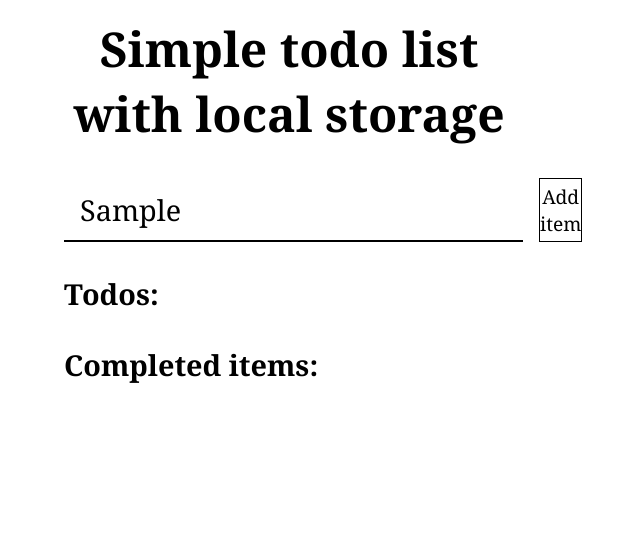
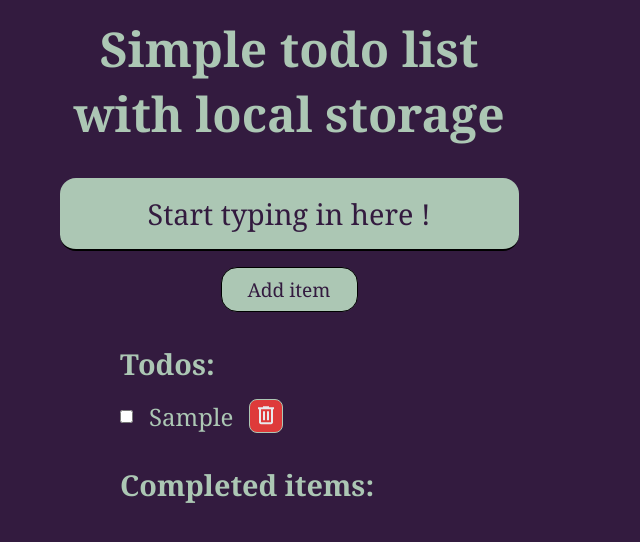
Before and after one commit to Josip1123/todo, a plain HTML site: page index.html in a window 1280 px wide. Both pictures are taken after typing "Sample" into the empty fields and a click on the button "Add item". Shown: the whole page, without its empty margins (351-991 px from the left). Drawn offline with Linux system fonts and the light colour scheme.

Commit message:
fix to local storage

```diff
--- a/index.html
+++ b/index.html
@@ -15,7 +15,7 @@
                         type="text"
                         name="input"
                         class="todo-input"
-                        placeholder="start typing in here !"
+                        placeholder="Start typing in here !"
                     />
                     <button class="submit-todo" type="button">Add item</button>
                 </div>
--- a/main.js
+++ b/main.js
@@ -1,6 +1,6 @@
-let itemId = localStorage.getItem("idCounter");
-let nonCompletedTodoItems = JSON.parse(localStorage.getItem("todos"));
-let finishedTodoItems = JSON.parse(localStorage.getItem("completed"));
+let itemId = 1;
+let nonCompletedTodoItems = [];
+let finishedTodoItems = [];
 const submitBtn = document.querySelector(".submit-todo");
 const todoInput = document.querySelector(".todo-input");
 const todoUl = document.querySelector(".todo-list");
@@ -12,20 +12,6 @@ class TodoItem {
         this.title = title;
         this.completed = completed;
     }
-}
-
-function addNewTodoItem() {
-    if (todoInput.value === "") {
-        return;
-    }
-    const item = new TodoItem(itemId, todoInput.value, false);
-    itemId++;
-    localStorage.setItem("idCounter", itemId);
-    nonCompletedTodoItems.push(item);
-
-    createLi(item.title, item.itemId);
-    todoInput.value = "";
-    localStorage.setItem("todos", JSON.stringify(nonCompletedTodoItems));
 }
 
 function createLi(item, id) {
@@ -40,12 +26,10 @@ function createLi(item, id) {
         li.remove();
         nonCompletedTodoItems.forEach((item) => {
             if (item.itemId === id) {
-                console.log(nonCompletedTodoItems.indexOf(item));
                 nonCompletedTodoItems.splice(
                     nonCompletedTodoItems.indexOf(item),
                     1
                 );
-                console.log(nonCompletedTodoItems);
                 localStorage.setItem(
                     "todos",
                     JSON.stringify(nonCompletedTodoItems)
@@ -62,12 +46,10 @@ function createLi(item, id) {
         li.remove();
         nonCompletedTodoItems.forEach((item) => {
             if (item.itemId === id) {
-                console.log(nonCompletedTodoItems.indexOf(item));
                 nonCompletedTodoItems.splice(
                     nonCompletedTodoItems.indexOf(item),
                     1
                 );
-                console.log(nonCompletedTodoItems);
                 localStorage.setItem(
                     "todos",
                     JSON.stringify(nonCompletedTodoItems)
@@ -89,6 +71,20 @@ function createCompletedLi(text) {
     completedUl.appendChild(li);
 }
 
+function addNewTodoItem() {
+    if (todoInput.value === "") {
+        return;
+    }
+    const item = new TodoItem(itemId, todoInput.value, false);
+    itemId++;
+    localStorage.setItem("idCounter", itemId);
+    nonCompletedTodoItems.push(item);
+
+    createLi(item.title, item.itemId);
+    todoInput.value = "";
+    localStorage.setItem("todos", JSON.stringify(nonCompletedTodoItems));
+}
+
 submitBtn.addEventListener("click", addNewTodoItem);
 
 todoInput.addEventListener("keydown", (keypress) => {
@@ -99,18 +95,25 @@ todoInput.addEventListener("keydown", (keypress) => {
 });
 
 function fetchListFromLocal() {
-    const localParsed = JSON.parse(localStorage.getItem("todos"));
+    if (localStorage.getItem("todos") !== null) {
+        JSON.parse(localStorage.getItem("todos")).forEach((item) => {
+            createLi(item.title, item.itemId);
+        });
 
-    localParsed.forEach((item) => {
-        createLi(item.title, item.itemId);
-    });
+        nonCompletedTodoItems = JSON.parse(localStorage.getItem("todos"));
+    }
 
-    const compleatedParsed = JSON.parse(localStorage.getItem("completed"));
+    if (localStorage.getItem("completed") !== null) {
+        JSON.parse(localStorage.getItem("completed")).forEach((item) => {
+            createCompletedLi(item);
+        });
 
-    compleatedParsed.forEach((item) => {
-        createCompletedLi(item);
-    });
+        finishedTodoItems = JSON.parse(localStorage.getItem("completed"));
+    }
+
+    if (localStorage.getItem("idCounter") !== null) {
+        itemId = localStorage.getItem("idCounter");
+    }
 }
 
 fetchListFromLocal();
-console.log(nonCompletedTodoItems);
--- a/styles.css
+++ b/styles.css
@@ -1,8 +1,18 @@
+:root {
+    --main-color: #331B3F;
+    --secondary-color: #ACC7B4;
+
+}
 *{
     margin: 0;
     padding: 0;
     box-sizing: border-box;
     font-family: Cambria, Cochin, Georgia, Times, 'Times New Roman', serif;
+}
+
+body{
+    background-color: var(--main-color);
+    color: var(--secondary-color);
 }
 
 .container{
@@ -24,15 +34,20 @@ h2{
 ul {
     font-size: 1.5rem;
     margin-bottom: 2rem;
+    padding-inline: 3.5rem;
     li{
         display: flex;
         align-items: center;
         gap: 1rem;
         margin-bottom: 0.5rem;
+
         button{
+            all: unset;
             padding: 1rem;
             position: relative;
             background-color: rgb(222, 58, 58);
+            border: 1px solid var(--secondary-color);
+            border-radius: 0.5rem;
             &::before{
                 position: absolute;
                 content: url("delete_24dp_E8EAED_FILL0_wght400_GRAD0_opsz24.svg");
@@ -54,8 +69,11 @@ form {
 
 .input-btn-container{
     display: flex;
+    flex-direction: column;
+    align-items: center;
     gap: 1rem;
     margin-bottom: 2rem;
+
     input{
         flex: 1;
         height: 4rem;
@@ -63,10 +81,17 @@ form {
         padding: 1rem;
         border: none;
         border-bottom: 2px solid black;
+        border-radius: 1rem;
+        text-align: center;
+        background-color: var(--secondary-color);
         &:focus-visible {
             outline: none;
-            border-bottom: 3px solid green ;
+            border-bottom: 3px solid var(--secondary-color) ;
         }
+    }
+
+    ::placeholder{
+        color: var(--main-color);
     }
     button{
         all: unset;
@@ -74,6 +99,12 @@ form {
         border: 1px solid black;
         flex: 1;
         text-align: center;
+        width: 30%;
+        padding: 0.5rem 0;
+        border-radius: 1rem;
+
+        background-color: var(--secondary-color);
+        color: var(--main-color);
     }
 }
 
```
